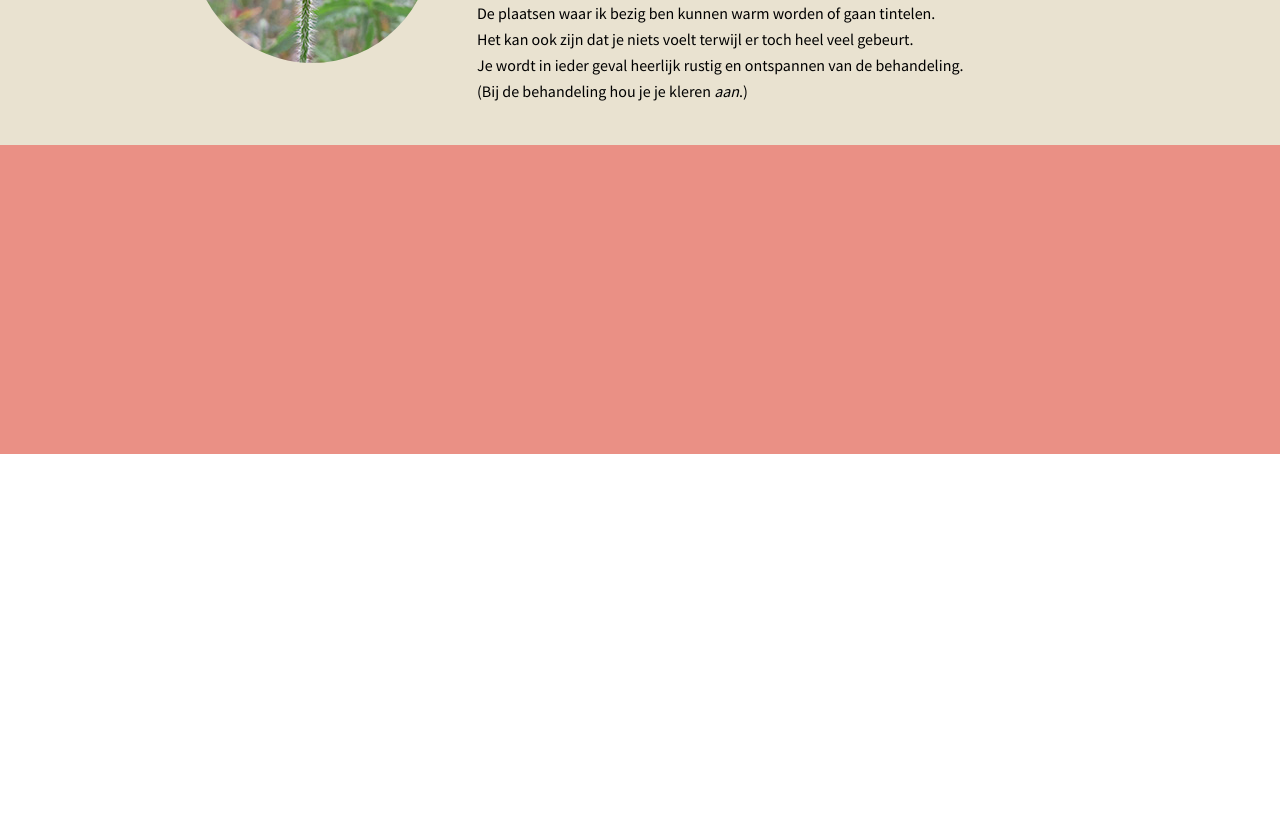
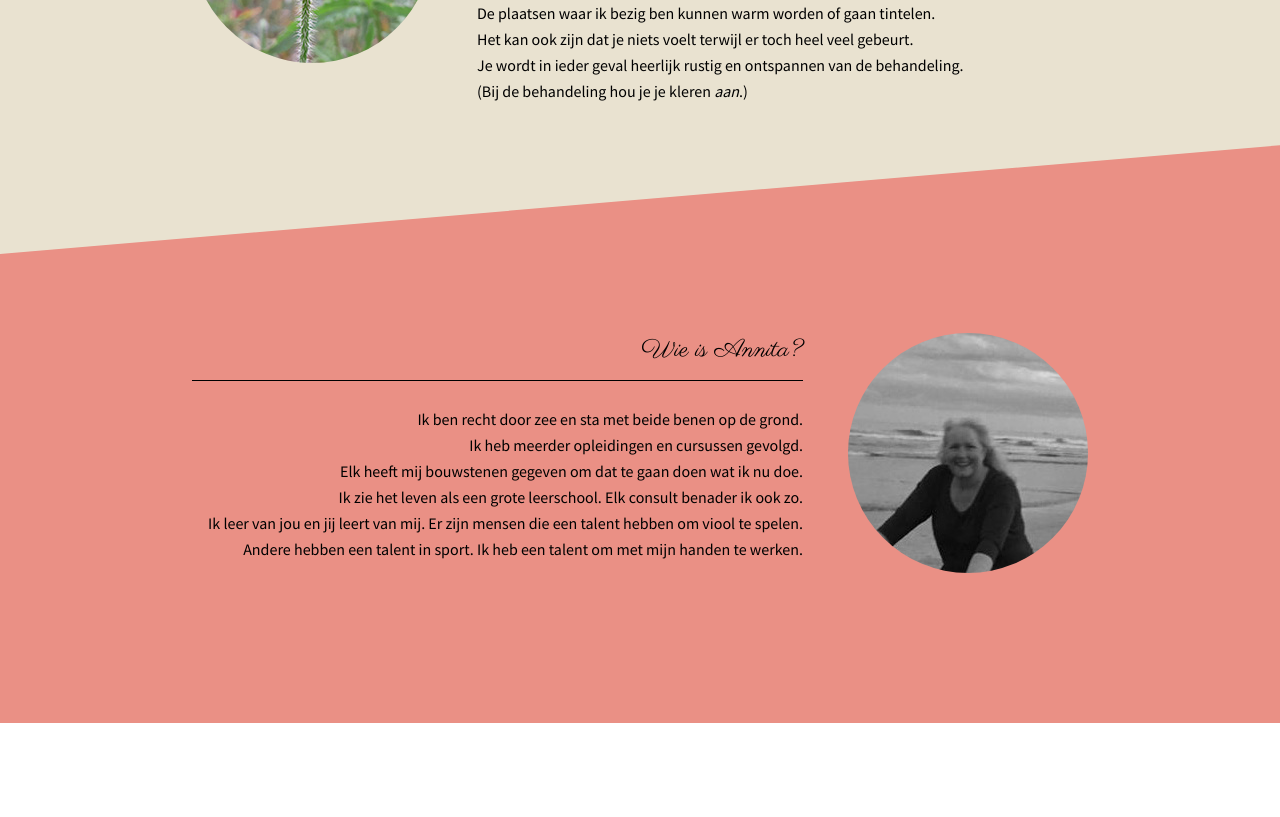
Before and after one commit to annita-van-den-heuvel/website, a plain HTML site: page index.html in a window 1280 px wide. Shown: the part 1400-2217 px from the top of the page. Before the commit the page ends 2054 px from the top, so only its background shows below. Drawn offline with nearby package versions, Linux system fonts and the light colour scheme.

Commit message:
Created the "who" section

```diff
--- a/index.html
+++ b/index.html
@@ -48,9 +48,21 @@
                 </div>
             </div>
         </section>
-        <section class="who">
+        <section class="who rtl">
             <div class="content">
-
+                <span class="image"></span>
+                <h3>Wie is Annita?</h3>
+                <div class="text">
+                    <span>Ik ben recht door zee en sta met beide benen op de grond.</span>
+                    <span>Ik heb meerder opleidingen en cursussen gevolgd.</span>
+                    <span>Elk heeft mij bouwstenen gegeven om dat te gaan doen wat ik nu doe.</span>
+                    <span>Ik zie het leven als een grote leerschool. </span>
+                    <span>Elk consult benader ik ook zo.</span>
+                    <span>Ik leer van jou en jij leert van mij.</span>
+                    <span>Er zijn mensen die een talent hebben om viool te spelen.</span>
+                    <span>Andere hebben een talent in sport.</span>
+                    <span>Ik heb een talent om met mijn handen te werken.</span>
+                </div>
             </div>
         </section>
         <section class="details">
--- a/style.css
+++ b/style.css
@@ -22,7 +22,8 @@ body { font-family: "Source Sans Pro", sans-serif; font-size: 16px; line-height:
                 .menu i { font-size: inherit; vertical-align: middle; }
             .image { width: 190px; height: 190px; border-radius: 50%; margin-top: 38px; background-size: cover; }
             section.what .image { background-image: url("images/image_what_768px.jpg"); }
-            section.how .image { background-image: url("images/image_how_768px.jpg") }
+            section.how .image { background-image: url("images/image_how_768px.jpg"); }
+            section.who .image { background-image: url("images/image_who_768px.jpg"); }
             h3 { width: 100%; font-family: "Parisienne", serif; font-size: 25px; line-height: 60px; font-weight: normal; border-bottom: 1px solid #000; }
             .content .text { width: 100%; }
                 .content .text strong { font-weight: normal; }
@@ -44,6 +45,7 @@ body { font-family: "Source Sans Pro", sans-serif; font-size: 16px; line-height:
         section.ltr .image { margin-right: 45px; }
         section.what .image { background-image: url("images/image_what_992px.jpg"); }
         section.how .image { background-image: url("images/image_how_992px.jpg"); }
+        section.who .image { background-image: url("images/image_who_992px.jpg"); }
         h3, .content .text { width: calc(80vw - 240px - 45px); }
 }
 
```
Also changed, not shown: images/image_who_768px.jpg (added), images/image_who_992px.jpg (added).
